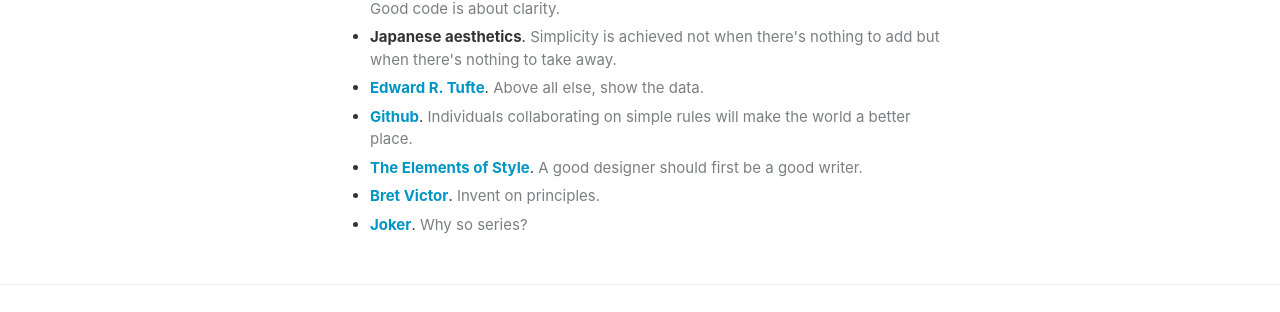
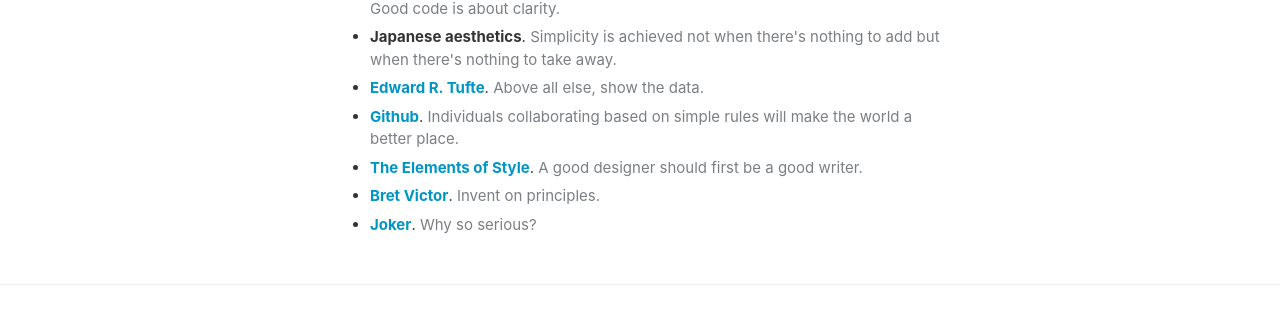
Before and after one commit to lvterry/lvterry.github.io, a Jekyll site: the page built from index.html, in a window 1280 px wide. Shown: the part 1429-1741 px from the top of the page. Built offline with Jekyll 4.4.1, drawn with Linux system fonts in a browser that asks for light colours.

Commit message:
fix typos

```diff
--- a/index.html
+++ b/index.html
@@ -39,10 +39,10 @@
         <li><a href="https://rubyonrails.org/"><b>Ruby on Rails</b></a>. <span class="weak">Software should be opinionated. We should not fear progress. Good code is about clarity.</span></li>
         <li><b>Japanese aesthetics</b>. <span class="weak">Simplicity is achieved not when there's nothing to add but when there's nothing to take away.</span></li>
         <li><a href="https://www.edwardtufte.com/tufte/"><b>Edward R. Tufte</b></a>. <span class="weak">Above all else, show the data.</span></li>
-        <li><a href="https://github.com"><b>Github</b></a>. <span class="weak">Individuals collaborating on simple rules will make the world a better place.</span></li>
+        <li><a href="https://github.com"><b>Github</b></a>. <span class="weak">Individuals collaborating based on simple rules will make the world a better place.</span></li>
         <li><a href="https://www.amazon.com/Elements-Style-Fourth-William-Strunk/dp/020530902X/"><b>The Elements of Style</b></a>. <span class="weak">A good designer should first be a good writer.</span></li>
         <li><a href="http://worrydream.com/"><b>Bret Victor</b></a>. <span class="weak">Invent on principles.</span></li>
-        <li><a href="https://en.wikipedia.org/wiki/Joker_(character)"><b>Joker</b></a>. <span class="weak">Why so series?</span></li>
+        <li><a href="https://en.wikipedia.org/wiki/Joker_(character)"><b>Joker</b></a>. <span class="weak">Why so serious?</span></li>
       </ul>
 
   		</div>
```
